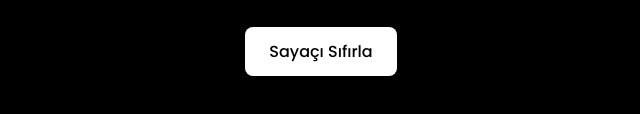
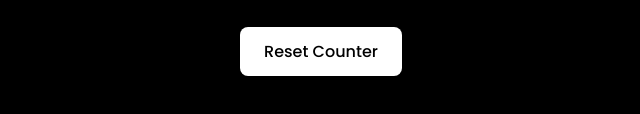
Before and after one commit to emrepbu/RefreshCounter, a plain HTML site: page index.html in a window 1280 px wide. Shown: the part 424-538 px from the top of the page, 319-959 px from the left. Drawn offline with nearby package versions, Linux system fonts and the light colour scheme.

Commit message:
Update index.html

```diff
--- a/index.html
+++ b/index.html
@@ -3,7 +3,7 @@
 <head>
   <meta charset="UTF-8" />
   <meta name="viewport" content="width=device-width, initial-scale=1.0" />
-  <title>Yenileme Sayacı</title>
+  <title>Refresh Counter</title>
   <link href="https://fonts.googleapis.com/css2?family=Poppins:wght@500&display=swap" rel="stylesheet">
   <script src="https://cdnjs.cloudflare.com/ajax/libs/gsap/3.12.2/gsap.min.js"></script>
   <style>
@@ -45,7 +45,7 @@
 </head>
 <body>
   <div class="counter" id="counter">0</div>
-  <button class="reset-btn" id="resetBtn">Sayaçı Sıfırla</button>
+  <button class="reset-btn" id="resetBtn">Reset Counter</button>
 
   <script>
     const counterEl = document.getElementById("counter");
```
